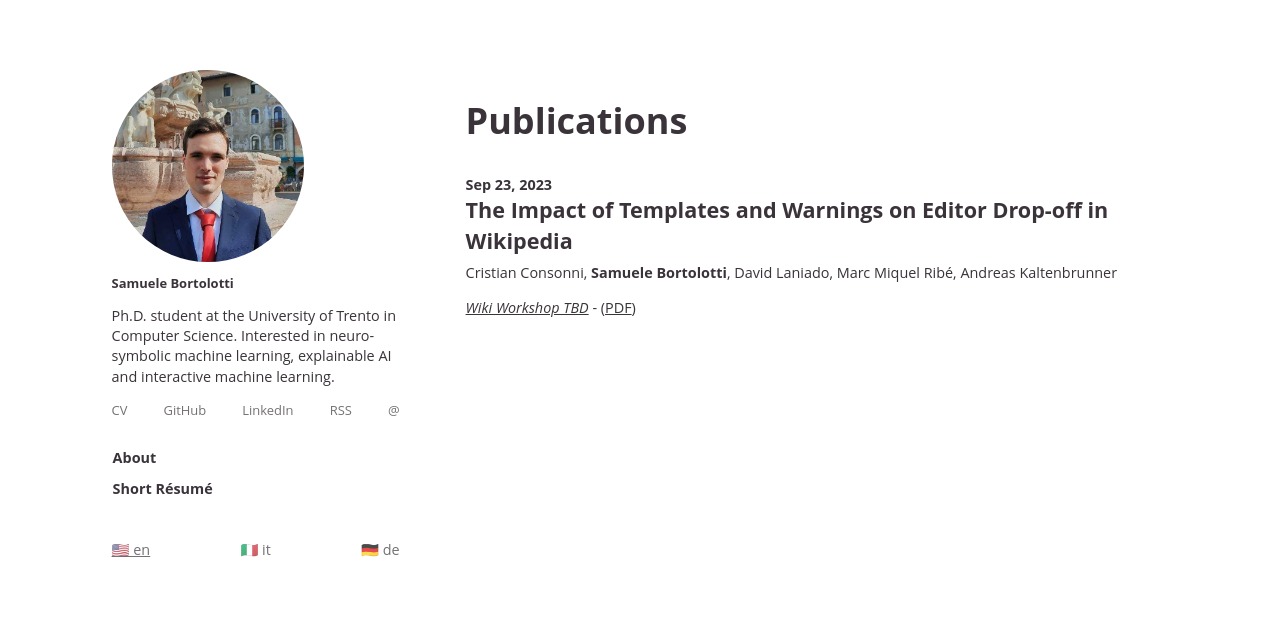
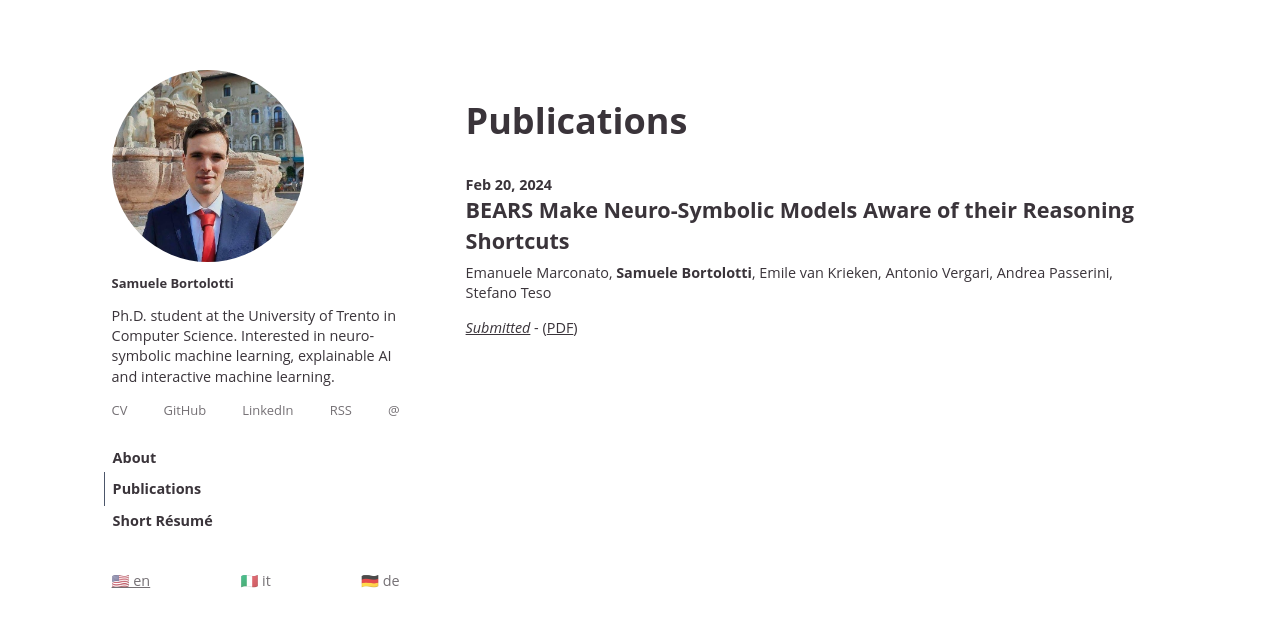
Before and after one commit to samuelebortolotti/samuelebortolotti.github.io, a Jekyll site: the page built from en/publications.md, in a window 1280 px wide. Shown: the top 627 px of the page. Built offline with Jekyll 4.4.1, drawn with Linux system fonts in a browser that asks for light colours; part of the change alters nothing that is shown.

Commit message:
Add BEARS

````diff
--- a/_includes/sidebar.html
+++ b/_includes/sidebar.html
@@ -39,7 +39,6 @@
       {% endif %}
       {% endif %}
     </li>
-    <!--
     <li>
       {% if page.nav_bar == "publications" %}
       <a aria-current="page" class="active" href="/{{page.lang}}/publications">Publications</a>
@@ -51,6 +50,7 @@
       {% endif %}
       {% endif %}
     </li>
+    <!--
     <li>
       {% if page.nav_bar == "projects" %}
       <a aria-current="page" class="active" href="/{{page.lang}}/projects">Projects</a>
--- /dev/null
+++ b/_publications/BEARS-Make-Neuro-Symbolic-Models-Aware-of-their-Reasoning-Shortcuts.md
@@ -0,0 +1,41 @@
+---
+layout: post
+permalink: /publications/BEARS-Make-Neuro-Symbolic-Models-Aware-of-their-Reasoning-Shortcuts.html
+title: BEARS Make Neuro-Symbolic Models Aware of their Reasoning Shortcuts
+date: 2024-02-20
+redirect_from:
+  - /en/publications/BEARS-Make-Neuro-Symbolic-Models-Aware-of-their-Reasoning-Shortcuts.html
+  - /it/publications/BEARS-Make-Neuro-Symbolic-Models-Aware-of-their-Reasoning-Shortcuts.html
+  - /de/publications/BEARS-Make-Neuro-Symbolic-Models-Aware-of-their-Reasoning-Shortcuts.html
+ref: /publications/BEARS-Make-Neuro-Symbolic-Models-Aware-of-their-Reasoning-Shortcuts.html
+authors:
+  - Emanuele Marconato
+  - Samuele Bortolotti
+  - Emile van Krieken
+  - Antonio Vergari
+  - Andrea Passerini
+  - Stefano Teso
+conference: Submitted
+conference_url:
+paper: https://arxiv.org/abs/2402.12240
+nav_bar: publications
+---
+
+# BEARS Make Neuro-Symbolic Models Aware of their Reasoning Shortcuts
+
+### Abstract
+
+Neuro-Symbolic (NeSy) predictors that conform to symbolic knowledge - encoding, e.g., safety constraints - can be affected by Reasoning Shortcuts (RSs): They learn concepts consistent with the symbolic knowledge by exploiting unintended semantics. RSs compromise reliability and generalization and, as we show in this paper, they are linked to NeSy models being overconfident about the predicted concepts. Unfortunately, the only trustworthy mitigation strategy requires collecting costly dense supervision over the concepts. Rather than attempting to avoid RSs altogether, we propose to ensure NeSy models are aware of the semantic ambiguity of the concepts they learn, thus enabling their users to identify and distrust low-quality concepts. Starting from three simple desiderata, we derive bears (BE Aware of Reasoning Shortcuts), an ensembling technique that calibrates the model's concept-level confidence without compromising prediction accuracy, thus encouraging NeSy architectures to be uncertain about concepts affected by RSs. We show empirically that bears improves RS-awareness of several state-of-the-art NeSy models, and also facilitates acquiring informative dense annotations for mitigation purposes.
+
+### How to cite
+
+```
+@misc{marconato2024bears,
+      title={BEARS Make Neuro-Symbolic Models Aware of their Reasoning Shortcuts},
+      author={Emanuele Marconato and Samuele Bortolotti and Emile van Krieken and Antonio Vergari and Andrea Passerini and Stefano Teso},
+      year={2024},
+      eprint={2402.12240},
+      archivePrefix={arXiv},
+      primaryClass={cs.LG}
+}
+```
--- a/_publications/the-impact-of-templates-and-warnings-on-editor-drop-off-in-wikipedia.md
+++ /dev/null
@@ -1,39 +0,0 @@
----
-layout: post
-permalink: /publications/the-impact-of-templates-and-warnings-on-editor-drop-off-in-wikipedia.html
-title: The Impact of Templates and Warnings on Editor Drop-off in Wikipedia
-lang: en
-date: 2023-09-23
-redirect_from:
-  - /en/publications/the-impact-of-templates-and-warnings-on-editor-drop-off-in-wikipedia.html
-  - /it/publications/the-impact-of-templates-and-warnings-on-editor-drop-off-in-wikipedia.html
-  - /de/publications/the-impact-of-templates-and-warnings-on-editor-drop-off-in-wikipedia.html
-ref: /publications/the-impact-of-templates-and-warnings-on-editor-drop-off-in-wikipedia.html
-authors:
-  - Cristian Consonni
-  - Samuele Bortolotti
-  - David Laniado
-  - Marc Miquel Ribé
-  - Andreas Kaltenbrunner
-conference: Wiki Workshop TBD
-conference_url: https://wikiworkshop.org/2023/
-paper: https://consonni.dev/publications/
-nav_bar: publications
----
-
-# The Impact of Templates and Warnings on Editor Drop-off in Wikipedia
-
-### Abstract:
-
-TBD
-
-### Cite
-
-```
-@article{template-dropoff,
-  title={The Impact of Templates and Warnings on Editor Drop-off in Wikipedia},
-  author={Consonni, Cristian and Bortolotti, Samuele and Laniado, David and Miquel-Rib{\'e}, Marc and Kaltenbrunner, Andreas},
-  journal={Wiki Workshop TBD},
-    year={TBD},
-}
-```
````
